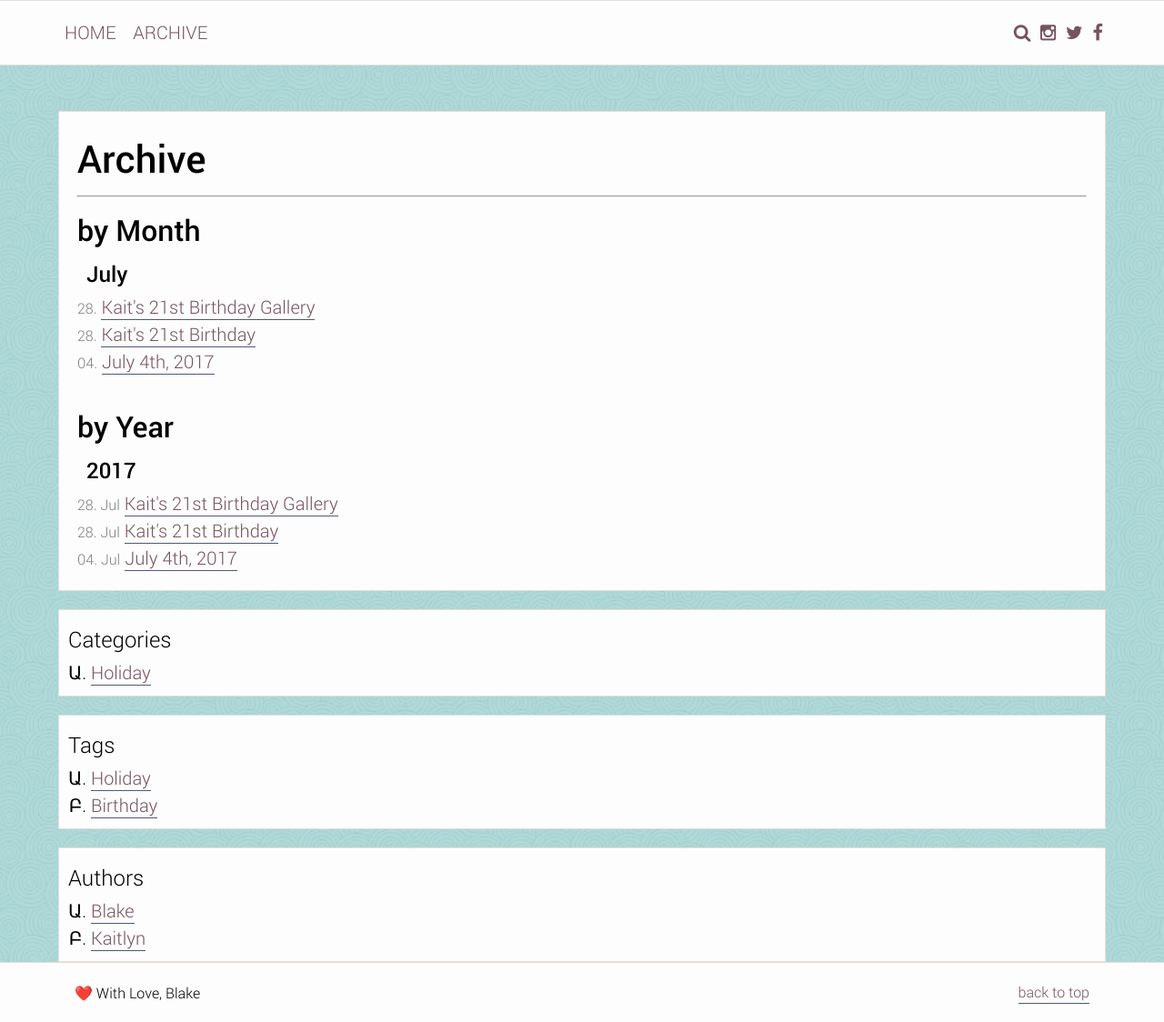
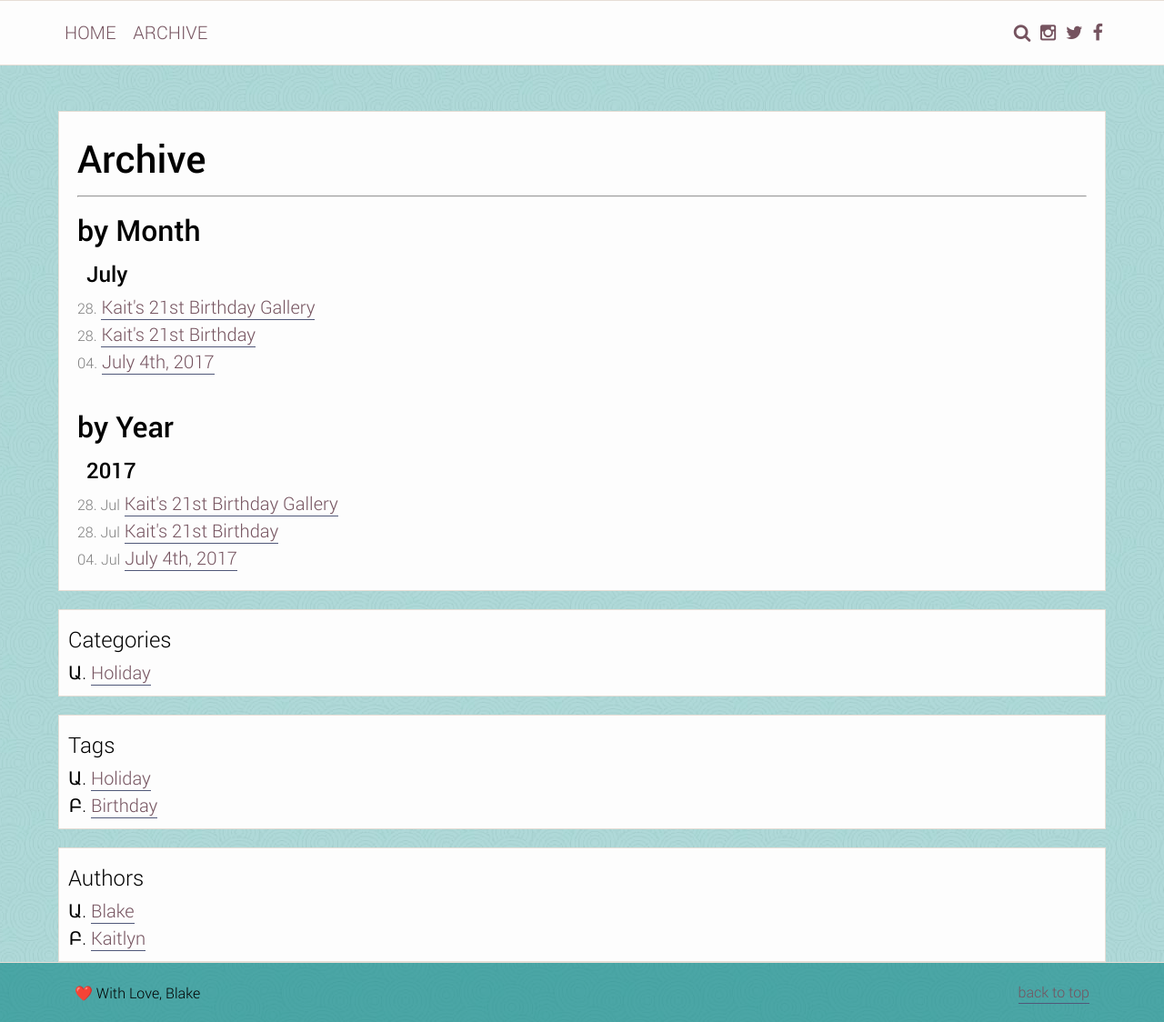
Before and after one commit to HappyBirthdayKait/HappyBirthdayKait.github.io, a Jekyll site: the page built from archive/index.md, in a window 1280 px wide and 1124 px high. Shown: the whole window at 91% size. Built offline with Jekyll 4.4.1, drawn with Linux system fonts in a browser that asks for light colours.

Commit message:
Consistent Teal background across all devices

```diff
--- a/css/main.css
+++ b/css/main.css
@@ -9,6 +9,10 @@
  	font-weight: normal;
  	font-style: normal;
  	}
+
+ html{
+ 	background-color: rgba(0,128,128, 0.3);
+ }
 
  .vertical-pic{
 	-webkit-transform: rotate(90deg);
@@ -2961,3 +2965,7 @@
 .masonry a:hover img, .masonry a:hover footer .backtotop:hover, footer .masonry a:hover .backtotop:hover {
 	opacity:1;
 	}
+
+footer {
+	background-color: rgba(0,128,128, 0.7);
+	}
```
